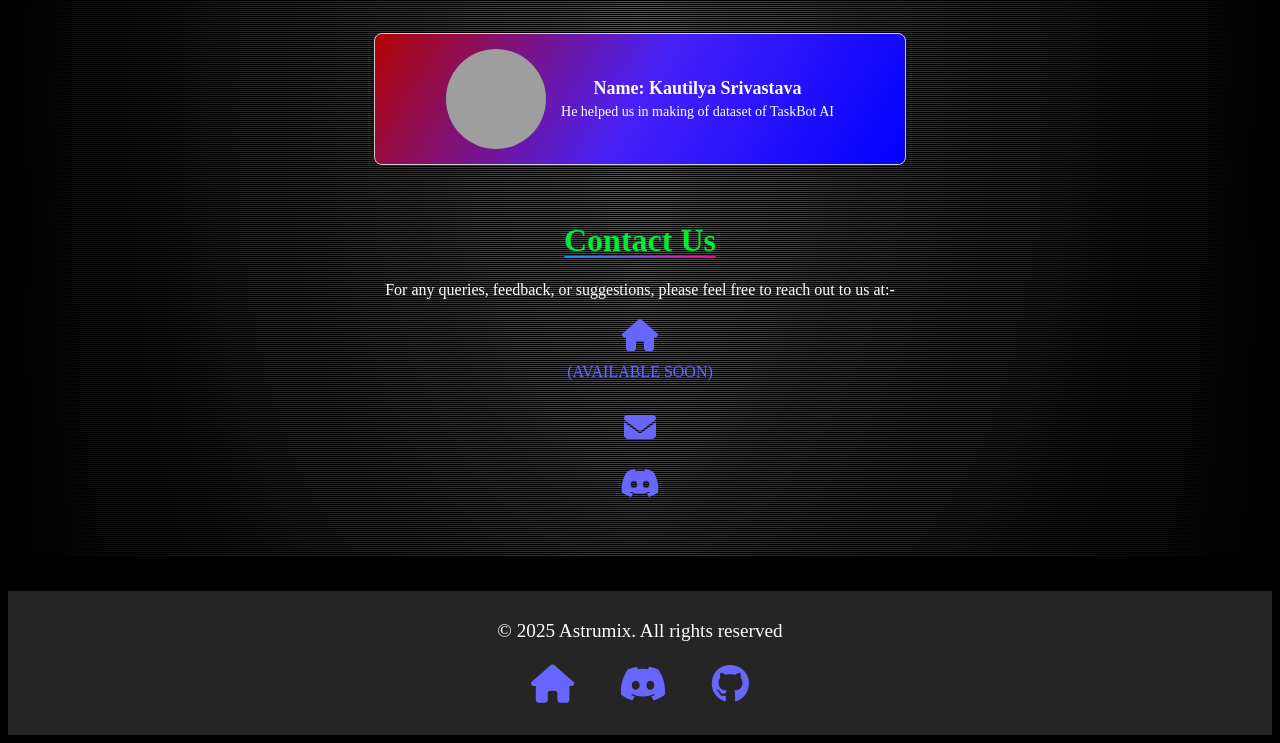
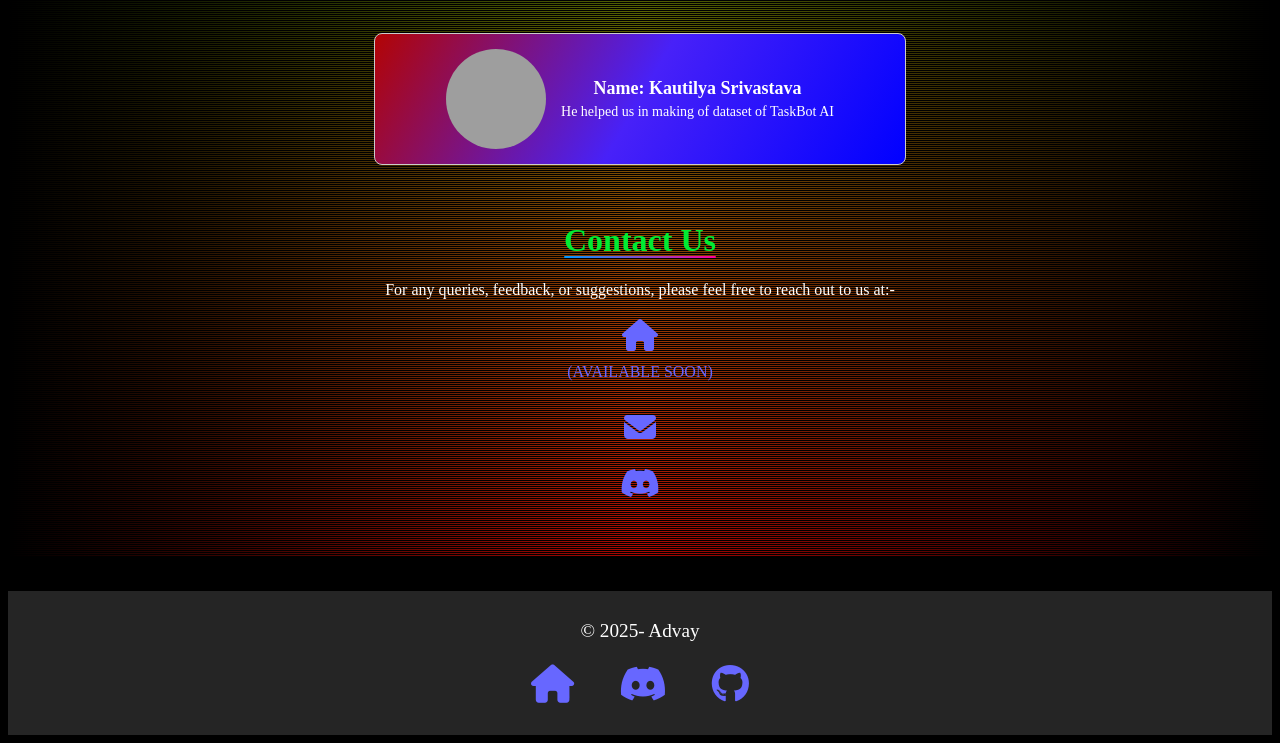
Before and after one commit to AdvaySingh-9/TaskBot-AI-site, a plain HTML site: page index.html in a window 1280 px wide. Shown: the part 2728-3471 px from the top of the page. Drawn offline with Linux system fonts and the light colour scheme; grey boxes are pictures that could not be loaded.

Commit message:
index.html

```diff
--- a/index.html
+++ b/index.html
@@ -107,7 +107,7 @@
 </div><br>
 
 <footer>
-    <p>&copy 2025 Astrumix. All rights reserved<br><br>
+    <p>&copy 2025- Advay<br><br>
 
     <a href=""><i class="fa-solid fa-house fa-2xl"></i></a>
     <a href="https://discord.gg/CmE64mBHcp" ><i class="fa-brands fa-discord fa-2xl"></i></a>
```
